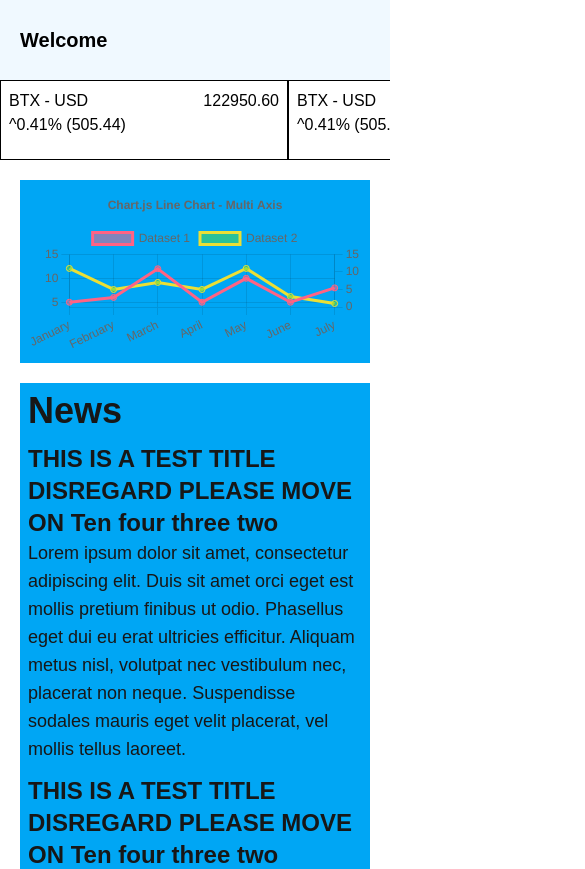
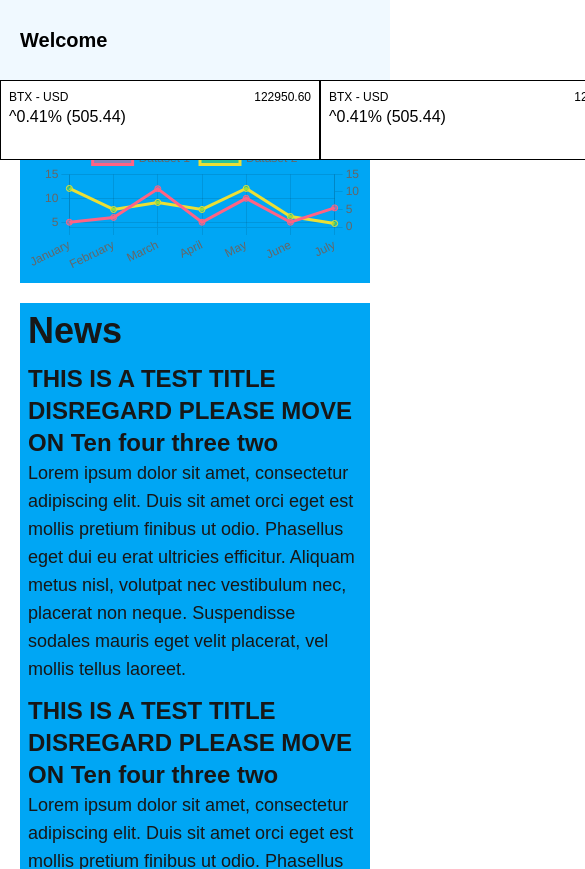
Before and after one commit to The-AM-Venture/Dash, a Next.js app: page / in a window 390 px wide. Shown: the top 869 px of the page, 585 px wide, since content can reach past the window. Built offline with nearby package versions, Linux system fonts and the light colour scheme; some icons are missing.

Commit message:
fix responsiveness

```diff
--- a/src/app/components/trending.js
+++ b/src/app/components/trending.js
@@ -13,17 +13,17 @@ const testtrends = [
 export default function Trending() {
   return (
     <>
-        <div className='w-full'>
-        <div className='flex flex-row flex-nowrap  lg:overflow-x-hidden overflow-x-auto'>
+        <div className='w-full relative'>
+        <div className='flex flex-row flex-nowrap overflow-x-auto lg:relative absolute'>
             {
                 testtrends.map( (link,i) =>
-                    <div key={i} className='bg-white border-1 text-black lg:shrink-[none] shrink-[0] lg:grow  lg:w-[none] w-2xs h-20 p-2'>
+                    <div key={i} className='bg-white border-1 text-black flex-auto lg:w-full w-80 h-20 p-2 '>
                         <div className='h-full'>
-                        <div className='flex flex-row justify-between'>
+                        <div className='flex flex-row justify-between lg:text-lg text-xs'>
                             <p>BTX - USD</p>
                             <p>122950.60</p>
                         </div>
-                        <div className='mt-auto'>
+                        <div className='mt-auto lg:text-sm text-[1rem]'>
                         <p >^0.41% (505.44)</p>
                         </div>
 
```
